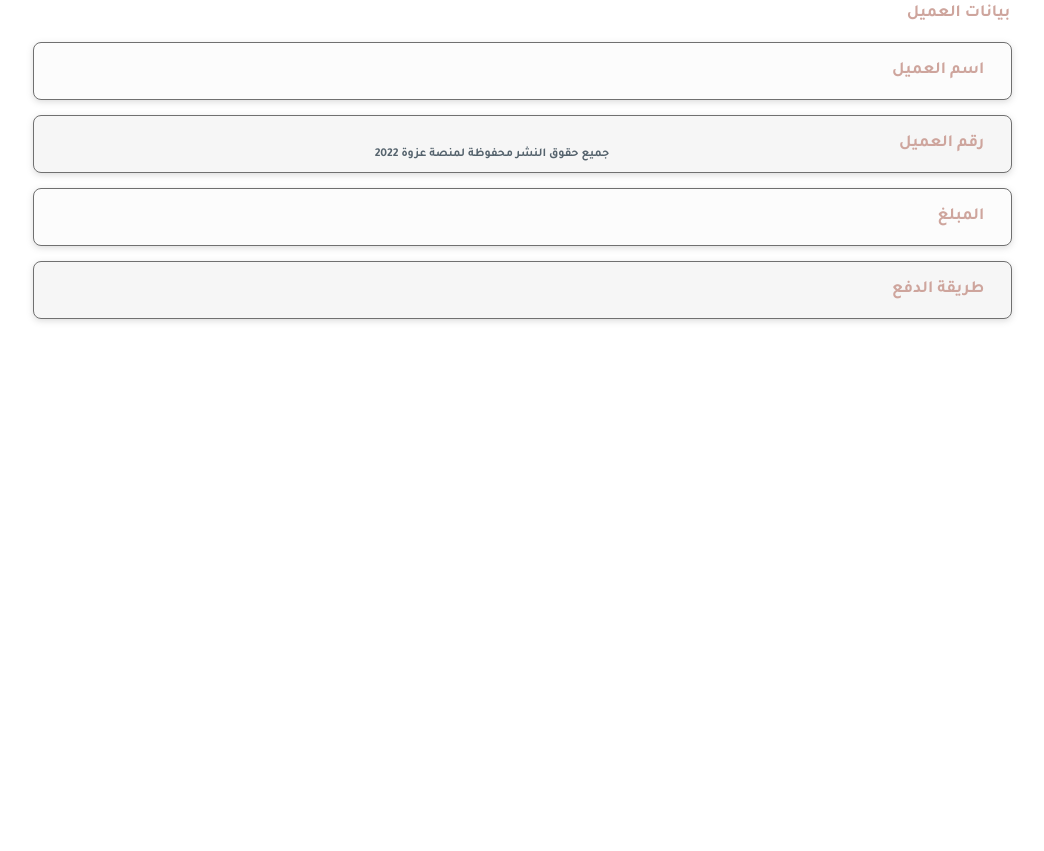
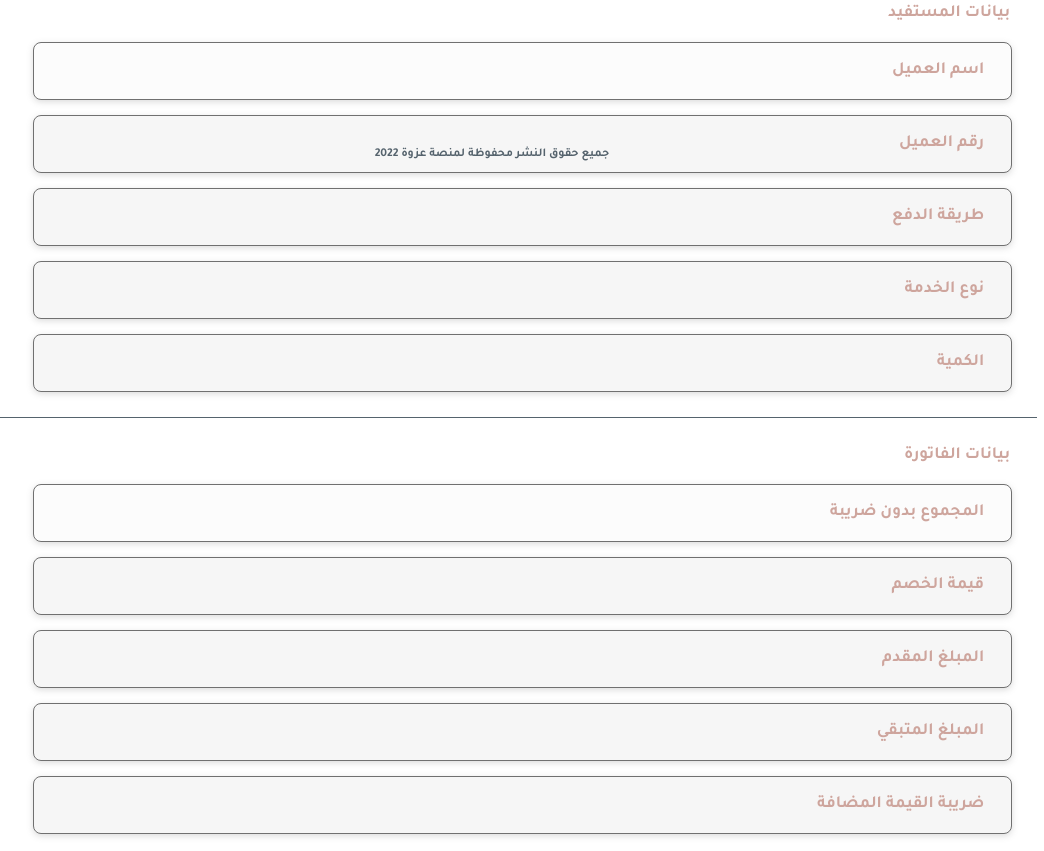
Before and after one commit to Habiba-AbouElyazeed-Kortobaa/Ozwah-Invoice, a plain HTML site: page index.html in a window 1280 px wide. Shown: the part 624-1475 px from the top of the page, without its empty margins (148-1192 px from the left). Before the commit the page ends 960 px from the top, so only its background shows below. Drawn offline with Linux system fonts and the light colour scheme.

Commit message:
Add info

```diff
--- a/index.html
+++ b/index.html
@@ -137,6 +137,10 @@
         bottom: 3rem;
       }
 
+      .section-title{
+        text-align: center;
+      }
+
       @page {
         size: a4;
         width: 8.3in;
@@ -183,14 +187,14 @@
             <td class="info">(2232)</td>
           </tr>
           <tr class="d-tabel">
+            <td class="title">الرقم الضريبي :</td>
+            <td class="info">311236434200003</td>
+          </tr>
+          <tr class="d-tabel">
             <td class="title">العنوان :</td>
             <td class="info">
               الرياض - حي حطين - طريق الأمير تركي بن عبدالعزيز
             </td>
-          </tr>
-          <tr class="d-tabel">
-            <td class="title">الرقم الضريبي :</td>
-            <td class="info">311236434200003</td>
           </tr>
           <tr class="border"></tr>
 
@@ -207,7 +211,7 @@
           <tr class="border"></tr>
 
           <tr>
-            <td class="title">بيانات العميل</td>
+            <td class="title section-title">بيانات المستفيد</td>
           </tr>
           <tr class="customer-box">
             <td class="title" style="width: 30%">اسم العميل</td>
@@ -217,15 +221,44 @@
             <td class="title" style="width: 30%">رقم العميل</td>
             <td class="info" id="userId"></td>
           </tr>
-          <tr class="customer-box">
-            <td class="title" style="width: 30%">المبلغ</td>
-            <td class="info" id="amount"></td>
-          </tr>
           <tr class="customer-box customer-box-1">
             <td class="title" style="width: 30%">طريقة الدفع</td>
             <td class="info" id="paymentMethod"></td>
           </tr>
-          <tr></tr>
+          <tr class="customer-box customer-box-1">
+            <td class="title" style="width: 30%">نوع الخدمة</td>
+            <td class="info" id="serviceType"></td>
+          </tr>
+          <tr class="customer-box customer-box-1">
+            <td class="title" style="width: 30%">الكمية</td>
+            <td class="info" id="quantity"></td>
+          </tr>
+
+          <tr class="border"></tr>
+
+          <tr>
+            <td class="title section-title">بيانات الفاتورة</td>
+          </tr>
+          <tr class="customer-box">
+            <td class="title" style="width: 30%">المجموع بدون ضريبة</td>
+            <td class="info" id="paymentAmount"></td>
+          </tr>
+          <tr class="customer-box customer-box-1">
+            <td class="title" style="width: 30%">قيمة الخصم</td>
+            <td class="info" id="paymentDiscount"></td>
+          </tr>
+          <tr class="customer-box customer-box-1">
+            <td class="title" style="width: 30%">المبلغ المقدم</td>
+            <td class="info" id="paymentPreFees"></td>
+          </tr>
+          <tr class="customer-box customer-box-1">
+            <td class="title" style="width: 30%">المبلغ المتبقي</td>
+            <td class="info" id="paymentRestAmount"></td>
+          </tr>
+          <tr class="customer-box customer-box-1">
+            <td class="title" style="width: 30%">ضريبة القيمة المضافة</td>
+            <td class="info" id="VAT"></td>
+          </tr>
         </table>
       </div>
     </div>
```
